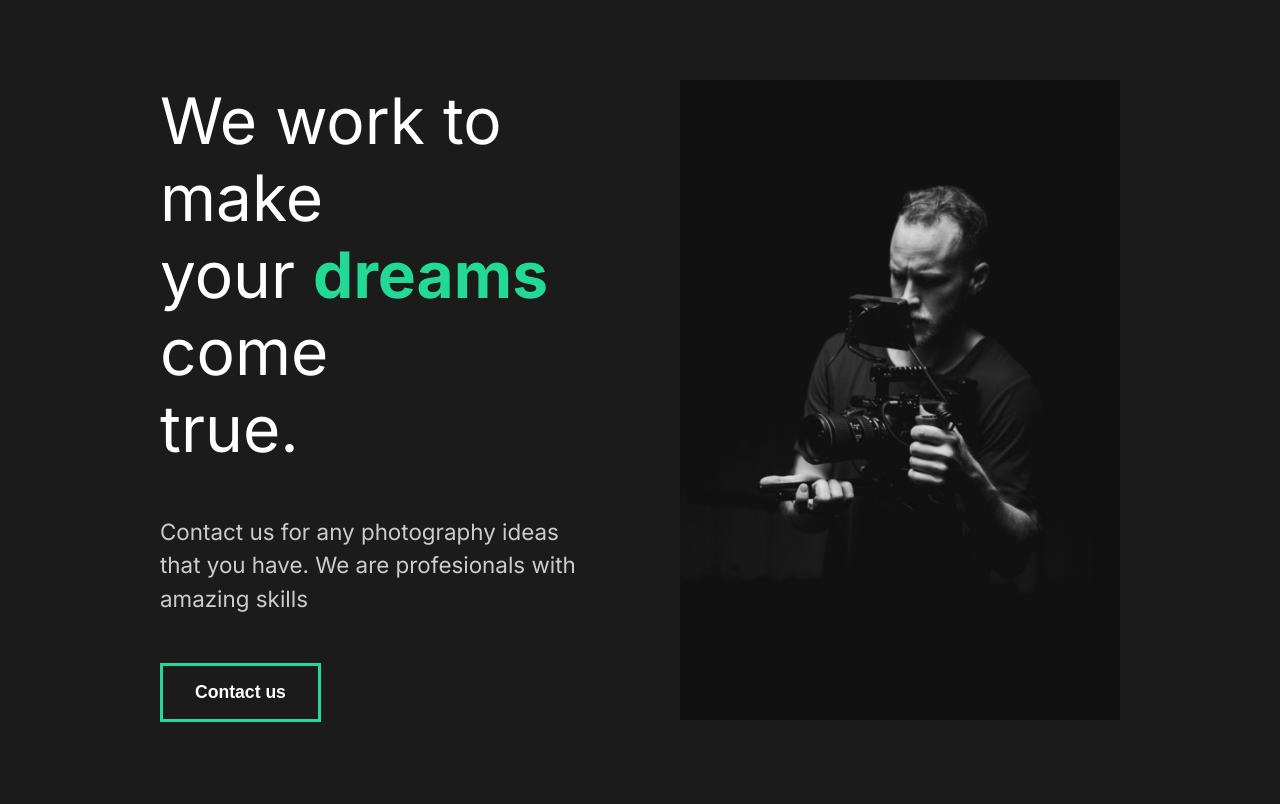
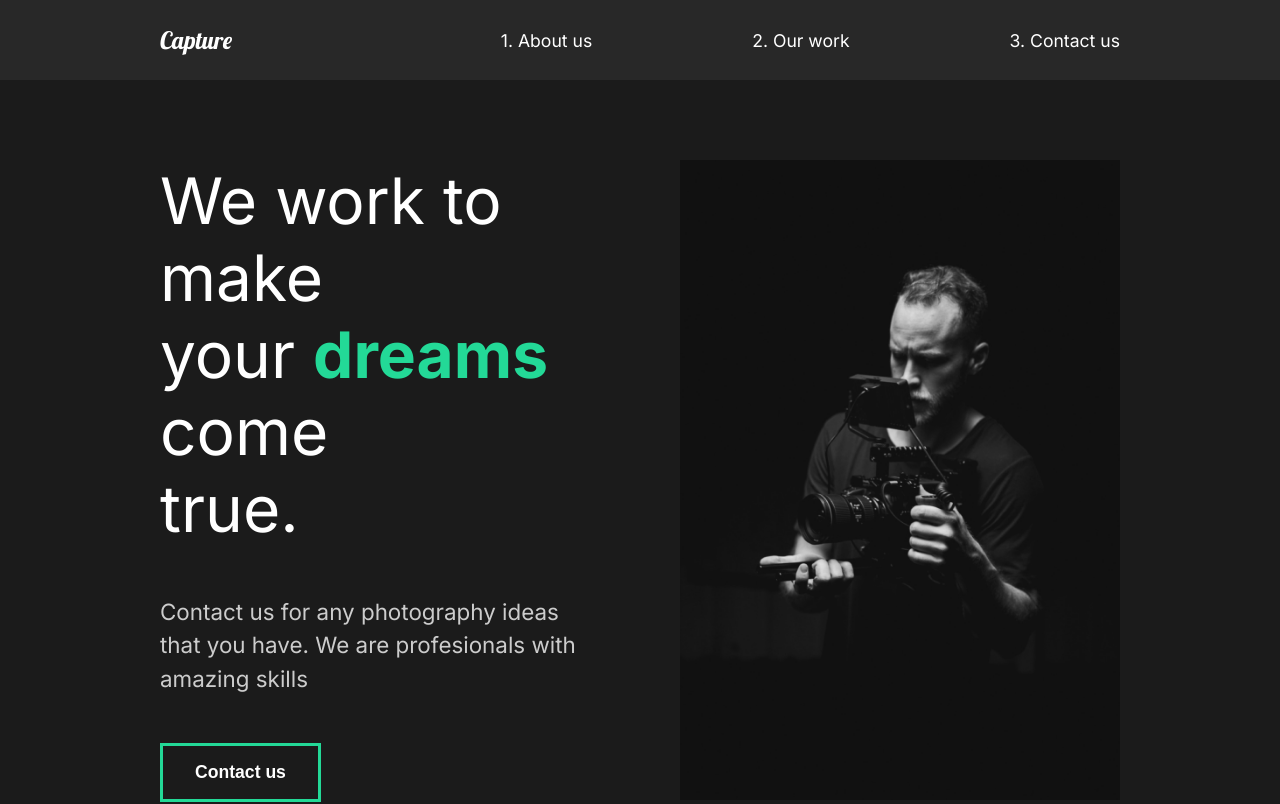
Before and after one commit to jypnt12/react-router, a React (Create React App) app: page / in a window 1280 px wide. Shown: the top 804 px of the page. Built offline with nearby package versions, Linux system fonts and the light colour scheme.

Commit message:
6. Adding Nav and styles

```diff
--- a/src/App.js
+++ b/src/App.js
@@ -3,12 +3,14 @@
 //GlobalStyle
 import GlobalStyle from "./components/GlobalStyle";
 
+import Nav from "./components/Nav";
 
 
 function App() {
   return (
     <div className="App">
       <GlobalStyle/>
+      <Nav/>
       <AboutUs/>
     </div>
   );
--- /dev/null
+++ b/src/components/Nav.js
@@ -0,0 +1,51 @@
+import React from 'react'
+import styled from 'styled-components'
+
+const Nav = () => {
+  return (
+    <StyledNav>
+        <h1><a id='logo' href="#">Capture</a></h1>
+        <ul>
+            <li>
+                <a href="#">1. About us</a>
+            </li>
+            <li>
+                <a href="#">2. Our work</a>
+            </li>
+            <li>
+                <a href="#">3. Contact us</a>
+            </li>
+        </ul>
+
+    </StyledNav>
+  )
+};
+
+const StyledNav = styled.nav`
+    min-height: 10vh;
+    display: flex;
+    margin: auto;
+    justify-content: space-between;
+    align-items: center;
+    padding: 1rem 10rem;
+    background:#282828;
+
+    a{
+        color: white;
+        text-decoration: none;
+    }
+    ul{
+        display: flex;
+        list-style: none;
+    }
+    #logo{
+        font-size: 1.5rem;
+        font-family: "Lobster", cursive;
+        font-weight: lighter;
+    }
+    li{
+        padding-left: 10rem;
+        position: relative;
+    }
+`
+export default Nav
```
